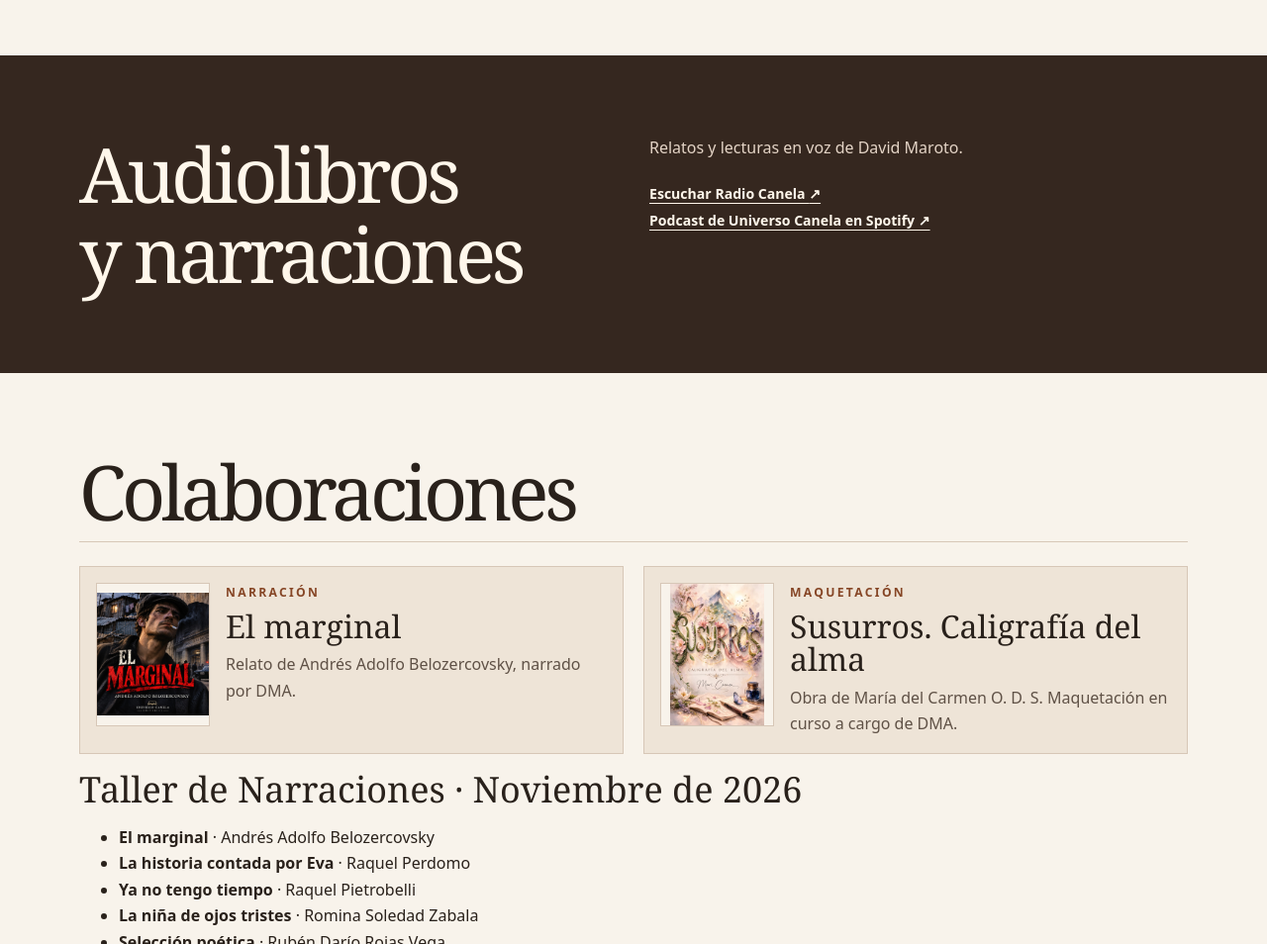
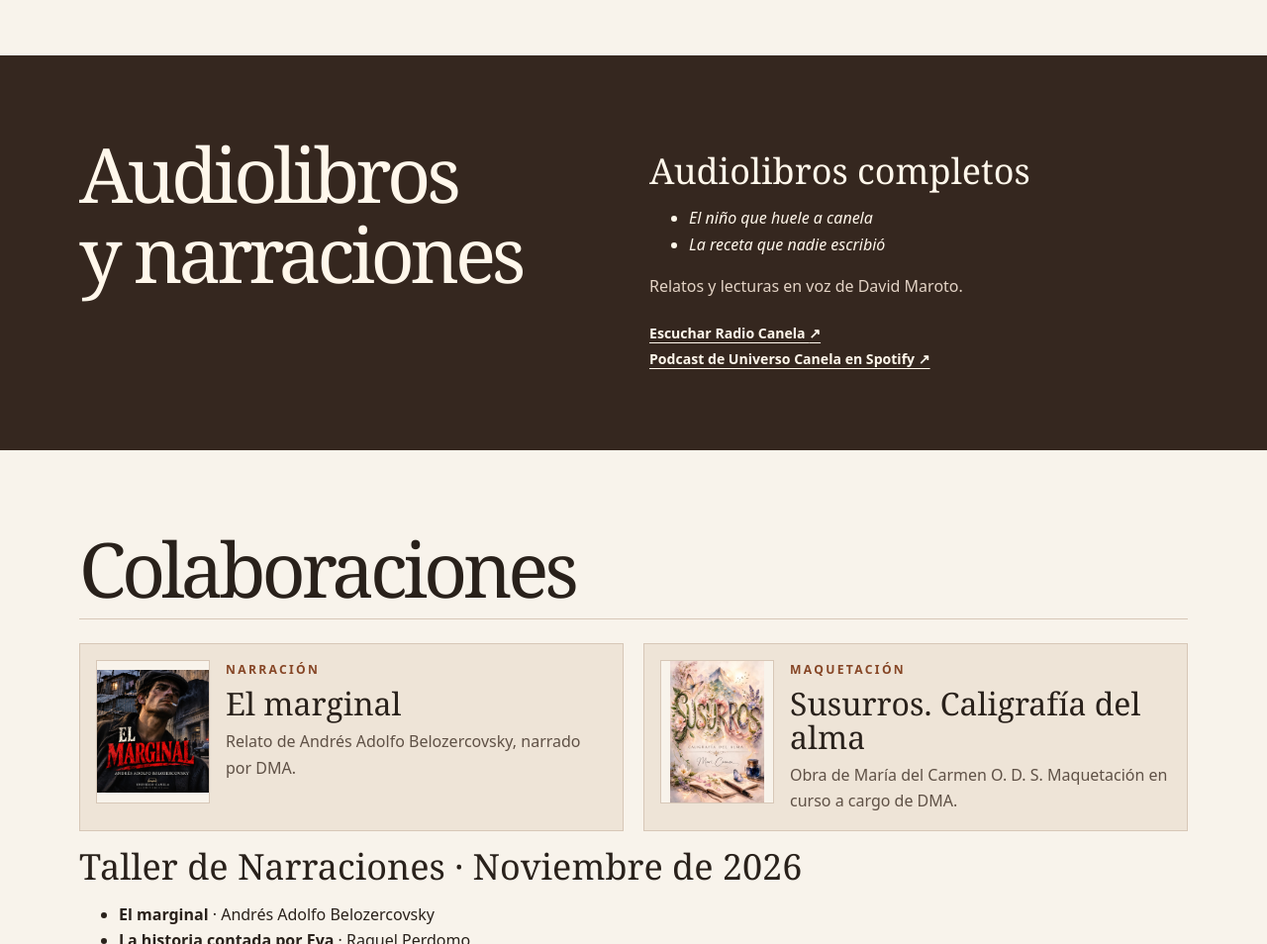
Before and after one commit to UNIVERSOCANELA/david-maroto-autor, a plain HTML site: page index.html in a window 1280 px wide. Shown: the part 2880-3834 px from the top of the page at 99% size. Drawn offline with Linux system fonts and the light colour scheme.

Commit message:
Indicar los audiolibros disponibles en versión completa

```diff
--- a/index.html
+++ b/index.html
@@ -100,7 +100,13 @@
     <section id="audio" class="voice">
       <div class="wrap split">
         <h2>Audiolibros<br>y narraciones</h2>
-        <div><p>Relatos y lecturas en voz de David Maroto.</p><a href="https://www.universocanela.online/p/radio-canela.html">Escuchar Radio Canela <span aria-hidden="true">↗</span></a><br><a href="https://open.spotify.com/show/0OodAFUQtDjPXOKCpn0pIA">Podcast de Universo Canela en Spotify ↗</a></div>
+        <div>
+          <h3>Audiolibros completos</h3>
+          <ul>
+            <li><cite>El niño que huele a canela</cite></li>
+            <li><cite>La receta que nadie escribió</cite></li>
+          </ul>
+          <p>Relatos y lecturas en voz de David Maroto.</p><a href="https://www.universocanela.online/p/radio-canela.html">Escuchar Radio Canela <span aria-hidden="true">↗</span></a><br><a href="https://open.spotify.com/show/0OodAFUQtDjPXOKCpn0pIA">Podcast de Universo Canela en Spotify ↗</a></div>
       </div>
     </section>
     <section id="colaboraciones" class="wrap collaborations" aria-labelledby="titulo-colaboraciones">
```
